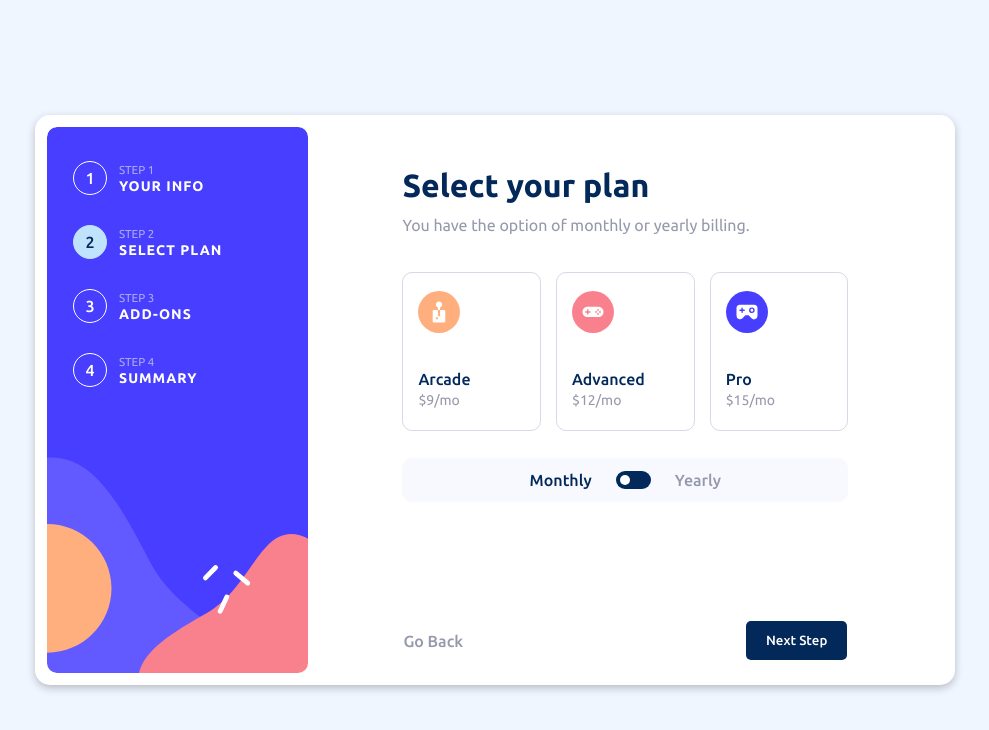
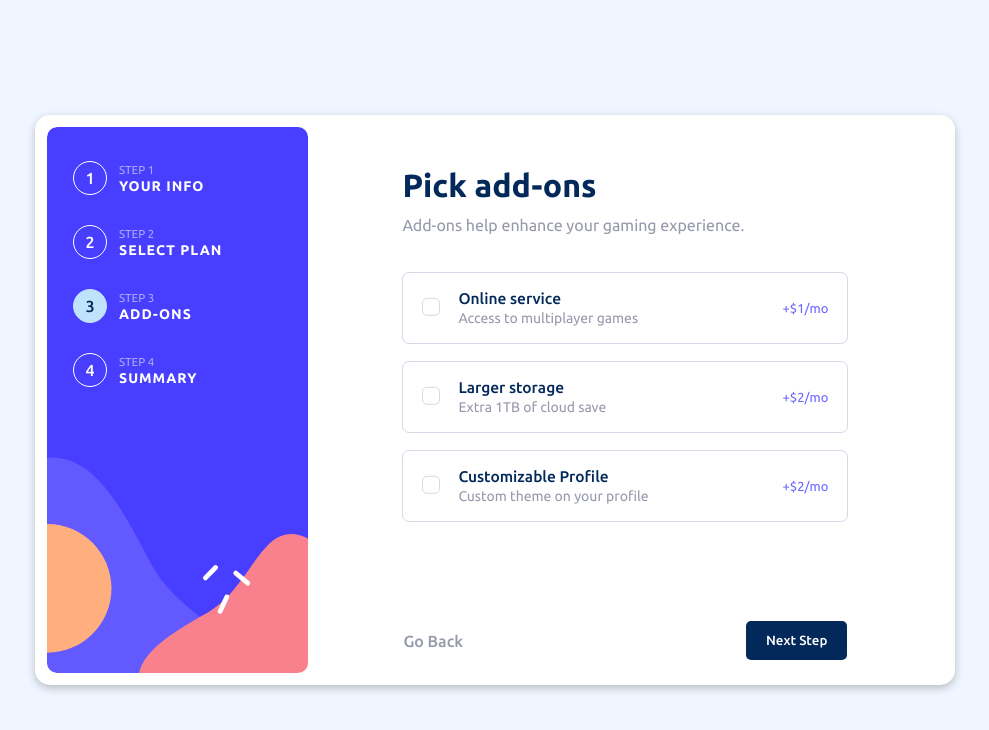
Before and after one commit to Mrcsbda/Multi-step-form, a React (Vite) app: page / in a window 1280 px wide. Shown: the top 730 px of the page, without its empty margins (145-1134 px from the left). Built offline with nearby package versions, Linux system fonts and the light colour scheme.

Commit message:
:lipstick: pick add-ons desktop

```diff
--- a/src/assets/styles/variables.scss
+++ b/src/assets/styles/variables.scss
@@ -9,7 +9,7 @@ $magnolia: hsl(217, 100%, 97%);
 $alabaster: hsl(231, 100%, 99%);
 $white: hsl(0, 0%, 100%);
 $ghost-white: hsl(230, 75%, 98.43%);
-$ultra-violet: hsl(241.82, 98.02%, 60.39%);
+$tropical-indigo: hsl(245.17, 27.62%, 58.82%);
 $weight-400: 400;
 $weight-500: 500;
 $weight-700: 700;
--- a/src/components/pickAddOns/pickAddOns.scss
+++ b/src/components/pickAddOns/pickAddOns.scss
@@ -44,7 +44,7 @@
 }
 
 input[type="checkbox"]:checked {
-    background-color: $ultra-violet;
+    background-color: $purplish-blue;
     border: none;
 }
 
@@ -70,3 +70,57 @@ input[type="checkbox"] {
     display: grid;
     place-content: center;
 }
+
+@media screen and (min-width: 930px) {
+    .pick-add-ons {
+        gap: 17px;
+
+        &__option-container {
+            padding: 17px 19px;
+            border-radius: 7px;
+
+            &:hover {
+                border: 1px solid $tropical-indigo;
+                cursor: pointer;
+            }
+        }
+
+        &__option {
+            gap: 18px;
+        }
+
+        &__option-title {
+            font-size: 15.5px;
+            margin-bottom: 3px;
+        }
+
+        &__option-subtitle {
+            font-size: 14px;
+        }
+
+        &__option-price {
+            font-size: 13px;
+        }
+    }
+
+
+    input[type="checkbox"]::before {
+        width: 10px;
+        height: 10px;
+    }
+
+    input[type="checkbox"] {
+        appearance: none;
+        font: inherit;
+        color: #000;
+        width: 18px;
+        height: 18px;
+        border: 1px #c3c3c3 solid;
+        border-radius: 5px;
+        transform: translateY(-.075em);
+        border: 1px solid $light-gray;
+        cursor: pointer;
+        display: grid;
+        place-content: center;
+    }
+}
--- a/src/components/selectYourPlan/selectYourPlan.scss
+++ b/src/components/selectYourPlan/selectYourPlan.scss
@@ -105,6 +105,10 @@
             width: 100%;
             padding: 18px 15px;
             gap: 37px;
+            cursor: pointer;
+            &:hover {
+                border: 1px solid $tropical-indigo;
+            }
         }
     }
 }
--- a/src/page/App.jsx
+++ b/src/page/App.jsx
@@ -9,7 +9,7 @@ import ConfirmedSubscription from '../components/confirmedSubscription/Confirmed
 
 const App = () => {
   const { formConfirmed } = useSelector(state => state.info)
-  const [stepActive, setStepActive] = useState(2)
+  const [stepActive, setStepActive] = useState(3)
   const steps = [
     {
       number: 1,
--- a/src/page/app.scss
+++ b/src/page/app.scss
@@ -194,10 +194,16 @@
         &__form-btn {
             padding: 12px 20px;
             cursor: pointer;
+            &:hover {
+                opacity: 0.9;
+            }
         }
 
         &__form-go-back-text {
             cursor: pointer;
+            &:hover {
+                color: $marine-blue;
+            }
         }
 
     }
```
